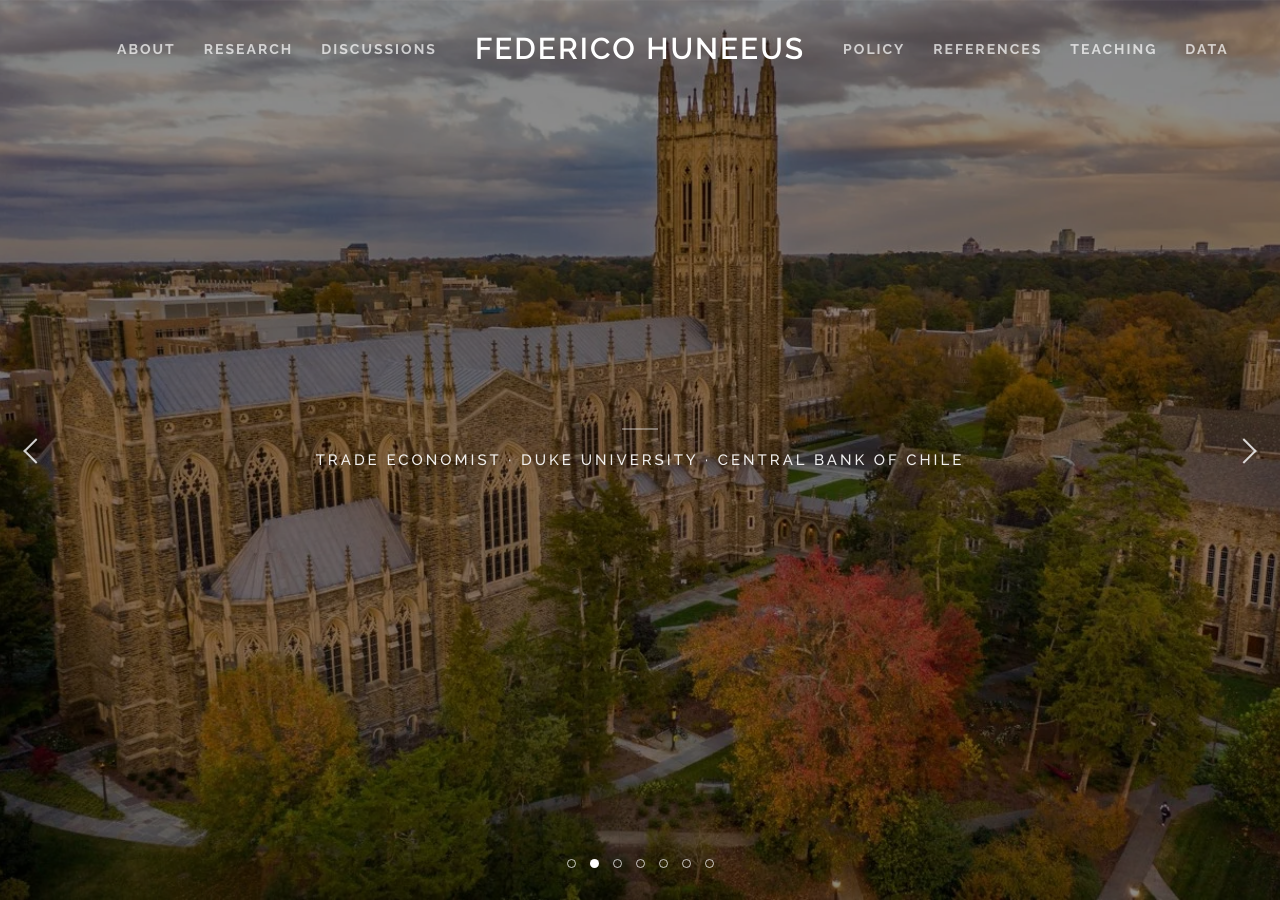
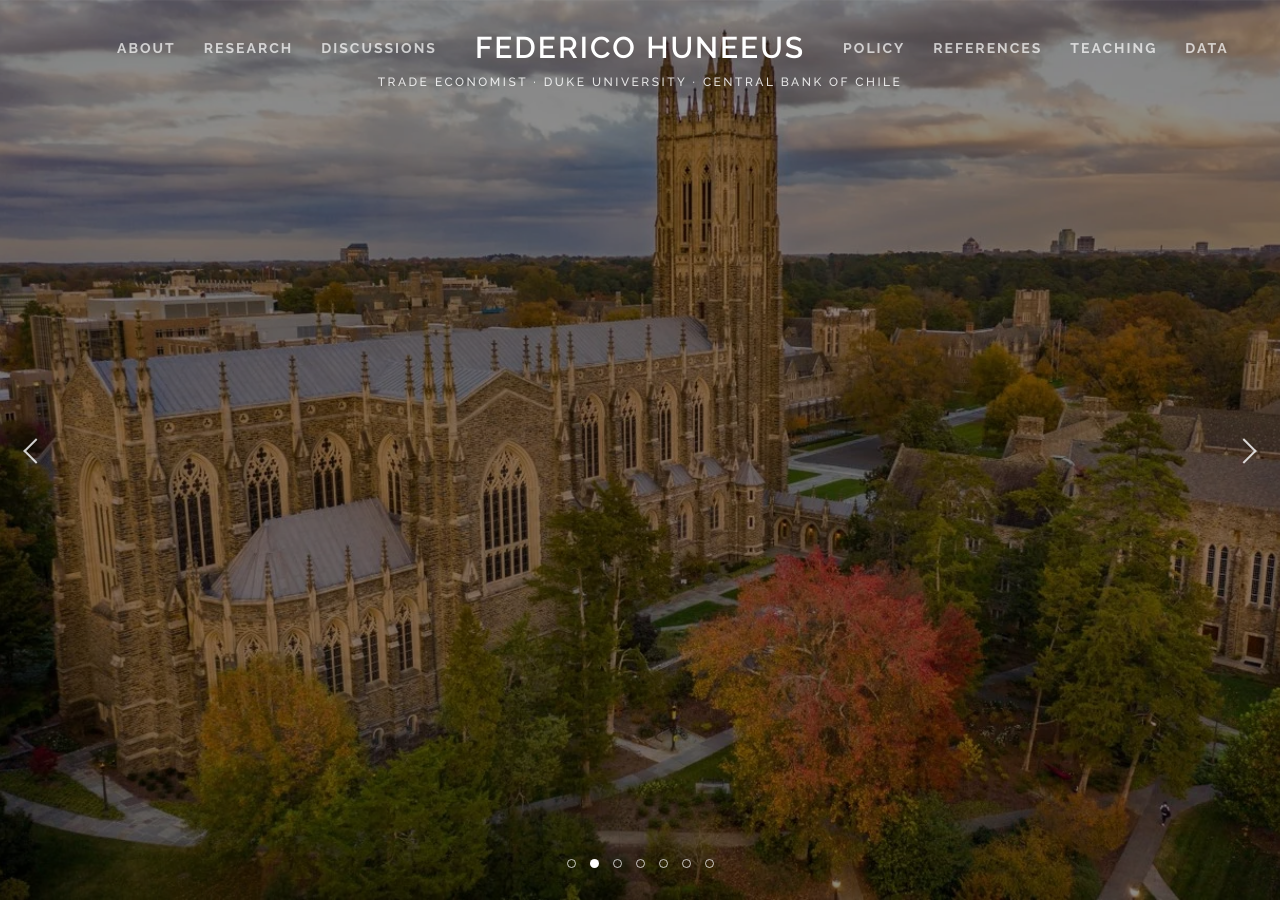
Before and after one commit to fedehuneeus/fedehuneeus.com, a Jekyll site: the page built from index.html, in a window 1280 px wide and 900 px high. Built offline with Jekyll 4.4.1, drawn with Linux system fonts in a browser that asks for light colours.

Commit message:
Move tagline under the name in the header
Co-Authored-By: Claude Fable 5.1 <noreply@anthropic.com>

```diff
--- a/_data/hero.yml
+++ b/_data/hero.yml
@@ -1,7 +1,7 @@
 # Photos of the slideshow at the top of the home page (in order).
 # Drop a new JPG in assets/img/ and add a line here.
 interval_seconds: 6
-# One line shown over the photos, under the name. Leave empty ("") to hide it.
+# One line shown right under the name at the top of the photos. Leave empty ("") to hide it.
 tagline: "Trade economist · Duke University · Central Bank of Chile"
 slides:
   - { image: /assets/img/hero-cordillera.jpg, alt: "Cordillera de los Andes, Santiago" }
--- a/_includes/header.html
+++ b/_includes/header.html
@@ -4,7 +4,10 @@
     <nav class="nav-left" aria-label="Primary">
       {% for item in nav.left %}<a href="{{ item.url | relative_url }}" data-section="{{ item.url | split:'#' | last }}">{{ item.label }}</a>{% endfor %}
     </nav>
-    <a class="site-title" href="{{ '/' | relative_url }}">{{ site.title }}</a>
+    <div class="site-title-wrap">
+      <a class="site-title" href="{{ '/' | relative_url }}">{{ site.title }}</a>
+      {% if page.body_class == "home" and site.data.hero.tagline and site.data.hero.tagline != "" %}<p class="site-tagline">{{ site.data.hero.tagline }}</p>{% endif %}
+    </div>
     <nav class="nav-right" aria-label="Primary continued">
       {% for item in nav.right %}<a href="{{ item.url | relative_url }}" data-section="{{ item.url | split:'#' | last }}">{{ item.label }}</a>{% endfor %}
     </nav>
--- a/_includes/hero.html
+++ b/_includes/hero.html
@@ -6,7 +6,6 @@
     {% endfor %}
   </div>
   <div class="hero-overlay"></div>
-  {% if hero.tagline and hero.tagline != "" %}<p class="hero-tagline">{{ hero.tagline }}</p>{% endif %}
   <button class="hero-arrow hero-prev" aria-label="Previous photo"></button>
   <button class="hero-arrow hero-next" aria-label="Next photo"></button>
   <div class="hero-dots" role="tablist">
--- a/assets/css/style.css
+++ b/assets/css/style.css
@@ -49,11 +49,18 @@ em { font-style: italic; }
 }
 .header-inner {
   height: 100%; max-width: 1400px; margin: 0 auto; padding: 0 34px;
-  display: grid; grid-template-columns: 1fr auto 1fr; align-items: center;
+  display: grid; grid-template-columns: 1fr auto 1fr; align-items: start; padding-top: 31px;
 }
+.site-title-wrap { position: relative; text-align: center; padding: 0 24px; }
+.site-header nav { white-space: nowrap; }
 .site-title {
-  color: #fff; font-weight: 600; font-size: 30px; letter-spacing: 2px;
-  text-transform: uppercase; white-space: nowrap; padding: 0 24px;
+  display: block; color: #fff; font-weight: 600; font-size: 30px; line-height: 34px; letter-spacing: 2px;
+  text-transform: uppercase; white-space: nowrap;
+}
+.site-tagline {
+  position: absolute; top: 100%; left: 50%; transform: translateX(-50%);
+  margin: 8px 0 0; color: rgba(255,255,255,.85);
+  font-size: 12px; font-weight: 500; line-height: 18px; letter-spacing: 2.5px; text-transform: uppercase; white-space: nowrap;
 }
 .site-title:hover { color: #fff; text-decoration: none; }
 .site-header nav a, .sticky-nav nav a {
@@ -106,14 +113,6 @@ body.page .sticky-nav { display: none; }
   border: 1px solid rgba(255,255,255,.75); background: transparent; cursor: pointer;
 }
 .hero-dot.is-active { background: #fff; }
-
-.hero-tagline {
-  position: absolute; left: 34px; right: 34px; top: 50%; z-index: 4; margin: 0; transform: translateY(-50%);
-  text-align: center; color: rgba(255,255,255,.92);
-  font-size: 15px; font-weight: 500; letter-spacing: 3px; text-transform: uppercase; line-height: 1.6;
-  text-shadow: 0 1px 12px rgba(0,0,0,.45);
-}
-.hero-tagline::before { content: ""; display: block; width: 36px; height: 1px; margin: 0 auto 18px; background: rgba(255,255,255,.7); }
 
 /* ---------- content sections ---------- */
 .index-section { background: var(--bg-section); }
@@ -195,7 +194,9 @@ h3 a { font-weight: 700; }
 @media (max-width: 960px) {
   .header-inner { grid-template-columns: 1fr auto; }
   .nav-left, .nav-right { display: none; }
-  .site-title { font-size: 22px; padding: 0; justify-self: start; }
+  .header-inner { align-items: center; padding-top: 0; }
+  .site-title-wrap { padding: 0; justify-self: start; }
+  .site-title { font-size: 22px; line-height: 28px; }
   .nav-toggle {
     display: block; justify-self: end; width: 44px; height: 44px; background: none; border: 0; cursor: pointer; padding: 10px; position: relative; z-index: 50;
   }
@@ -205,7 +206,7 @@ h3 a { font-weight: 700; }
   .nav-toggle[aria-expanded="true"] span:nth-child(3) { transform: translateY(-7px) rotate(-45deg); }
   .sticky-nav { display: none; }
   .hero { height: 70vh; min-height: 380px; }
-  .hero-tagline { font-size: 12px; letter-spacing: 2px; left: 20px; right: 20px; }
+  .site-tagline { display: none; }
   .about-grid, .ref-grid { grid-template-columns: 1fr; }
   .about-photo { order: -1; max-width: 420px; }
   .content { padding: 48px 20px; }
```
